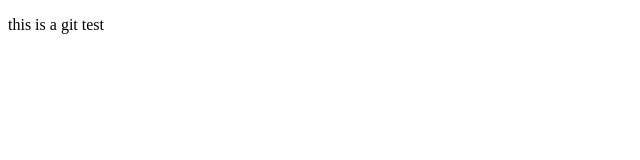
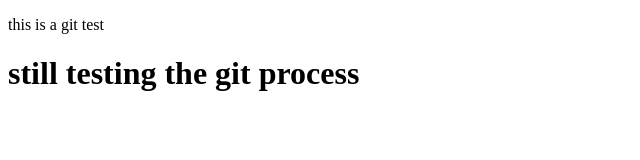
Before and after one commit to easyAppx/git-one-js, a plain HTML site: page home.html in a window 1280 px wide. Shown: the whole page, without its empty margins (0-640 px from the left). Drawn offline with Linux system fonts and the light colour scheme.

Commit message:
new h1 text

```diff
--- a/home.html
+++ b/home.html
@@ -8,5 +8,6 @@
 </head>
 <body>
     <p>this is a git test</p>
+    <h1>still testing the git process</h1>
 </body>
 </html>
```
